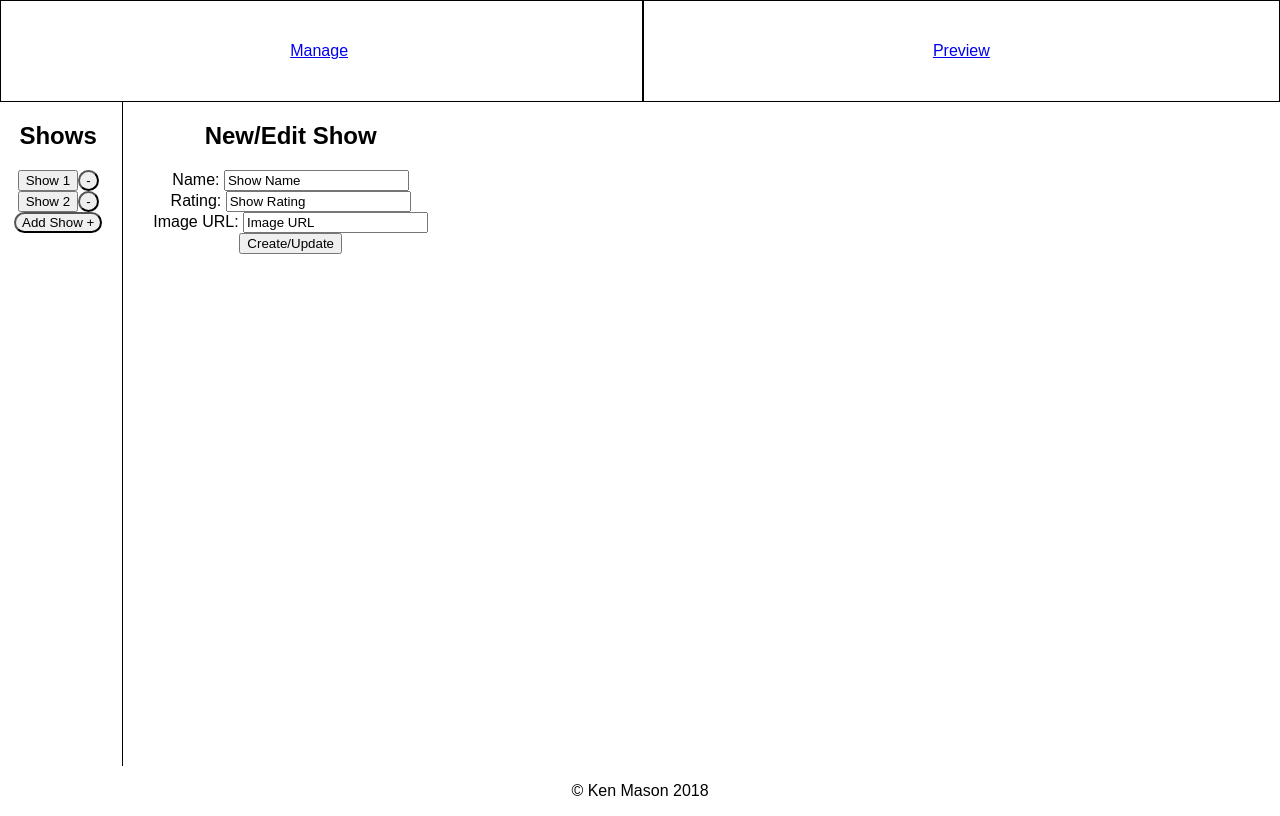
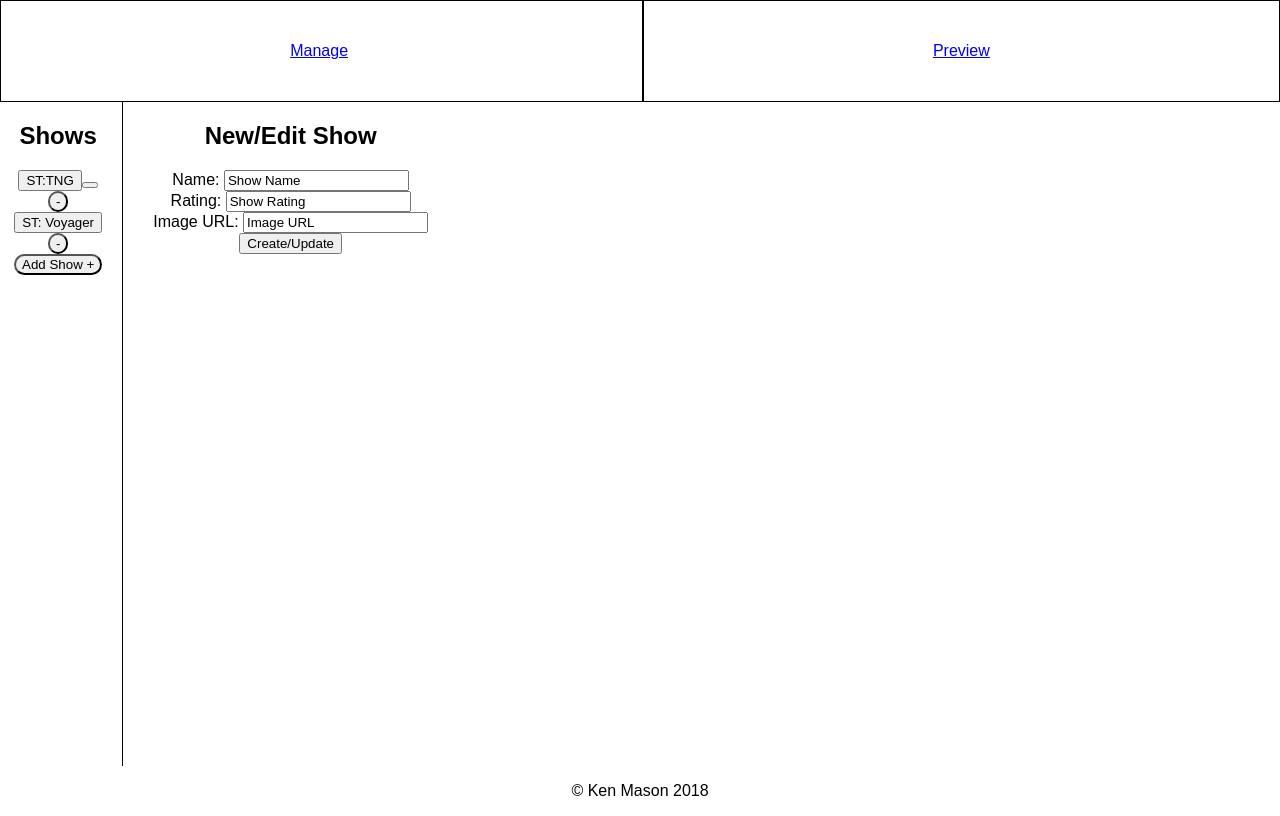
Before and after one commit to dragonrune/tv-demo-front-end, a React (Create React App) app: page / in a window 1280 px wide. Built offline with nearby package versions, Linux system fonts and the light colour scheme.

Commit message:
TV Demo Part 3-Phase 1

```diff
--- a/src/HomePage.js
+++ b/src/HomePage.js
@@ -1,8 +1,10 @@
 import React, { Component } from 'react'
 import NavSite from './NavSite'
+import TVShow from './TVShow'
 import './App.css'
 
 class App extends Component {
+
   render() {
     let buttonStyle = {
       borderRadius: '30px'
@@ -17,12 +19,12 @@ class App extends Component {
             <h1>Shows</h1>
             <div>
               <div>
-                <button onclick="clickedSubmit()">Show 1</button>
+                <TVShow Name="ST:TNG" allowDelete={true} />
                 <button style={buttonStyle} onclick="clickedDelete()">-</button>
                 {/* this is the delete show button */}
               </div>
               <div>
-                <button onclick="clickedSubmit()">Show 2</button>
+                <TVShow Name="ST: Voyager" />
                 <button style={buttonStyle} onclick="clickedDelete()">-</button>
                 {/* this is the delete show button */}
               </div>
--- a/src/PreviewPage.js
+++ b/src/PreviewPage.js
@@ -1,5 +1,6 @@
 import React, { Component } from 'react'
 import NavSite from './NavSite'
+import TVShow from './TVShow'
 import './App.css'
 
 class App extends Component {
@@ -15,8 +16,9 @@ class App extends Component {
                 <main>
                     <section>
                         <h1>Shows</h1>
-                        <button style={buttonStyle} onclick="clickedSubmit()">Show 1</button>
-                        <button style={buttonStyle} onclick="clickedSubmit()">Show 2</button>
+                        <TVShow Name="ST:TNG" />
+                        <TVShow Name="ST:TNG" style={buttonStyle} />
+                        {/* <button onclick="clickedSubmit()">Show 2</button> */}
                     </section>
                     <section>
                         <div>
--- /dev/null
+++ b/src/TVShow.js
@@ -0,0 +1,22 @@
+import React, { Component } from 'react'
+// import './TVShow.css'
+
+class TVShow extends Component {
+    renderDelete = () => {
+        if (this.props.allowDelete)
+            return (
+                <button></button>
+            )
+    }
+
+    render() {
+        return (
+            <div>
+                <button>{this.props.Name}</button>
+                {this.renderDelete()}
+            </div>
+        )
+    }
+}
+
+export default TVShow
```
